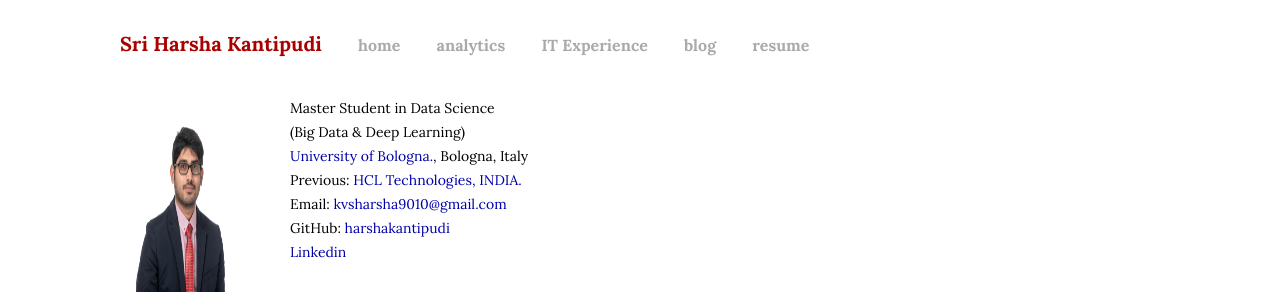
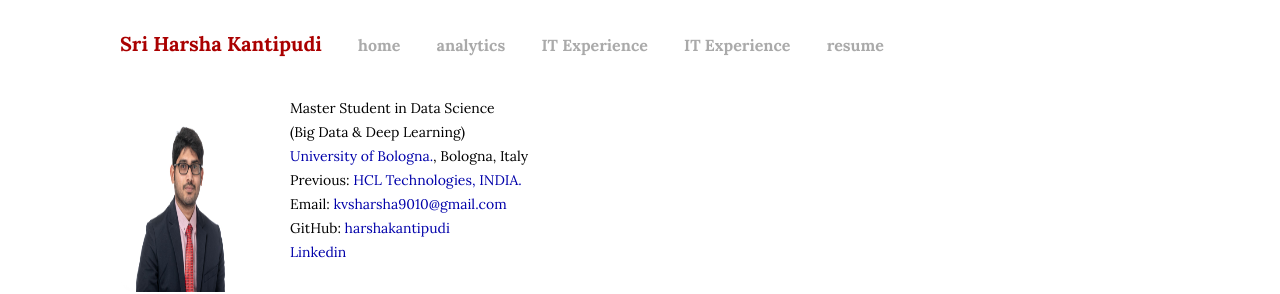
Before and after one commit to harshakantipudi/Harshakantipudi.github.io, a Jekyll site: the page built from index.md, in a window 1280 px wide. Shown: the top 294 px of the page. Built offline with Jekyll 4.4.1, drawn with Linux system fonts in a browser that asks for light colours.

Commit message:
Update header.html

```diff
--- a/_includes/header.html
+++ b/_includes/header.html
@@ -3,6 +3,6 @@
   <a class="extra" href="/">home</a>
   <a class="extra" href="/analytics.html">analytics</a>
   <a class="extra" href="/IT Experience.html">IT Experience</a>
-  <a class="extra" href="/blog.html">blog</a>
+  <a class="extra" href="/IT Experience.html">IT Experience</a>
   <a class="extra" href="/assets/resume.pdf">resume</a>
 </div>
```
